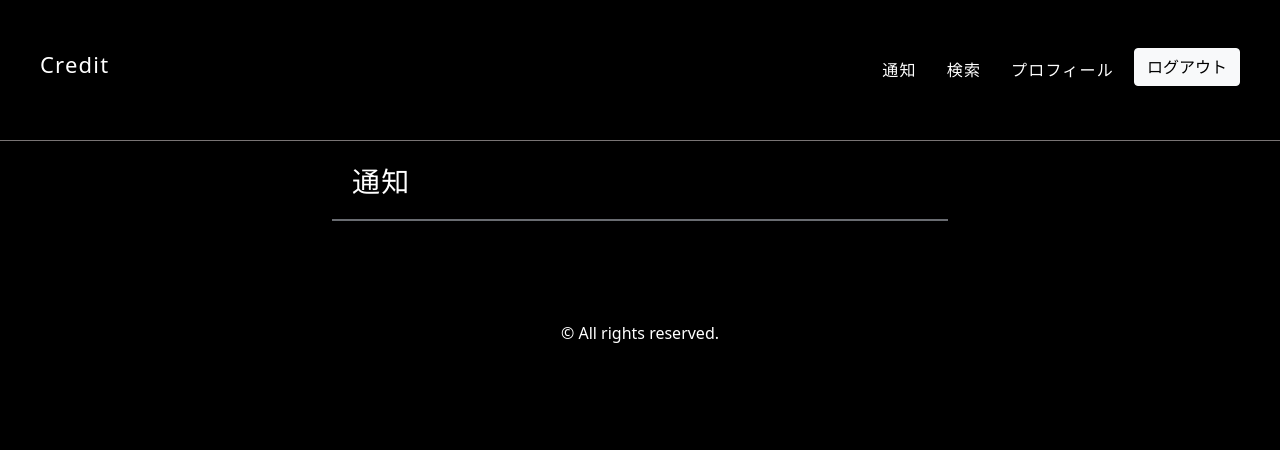
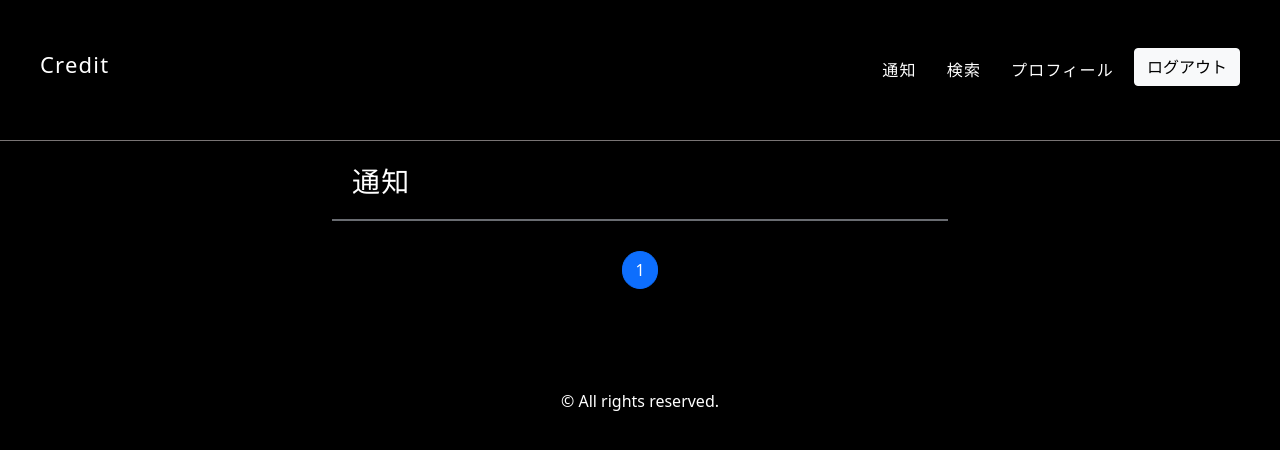
Before and after one commit to tk-art/credit, a Django app: page /notification/ in a window 1280 px wide. Shown: the top 450 px of the page. Run offline with Django 3.2, Linux system fonts and the light colour scheme; the visitor is signed in with stand-in values (Sample User, id 1); data that the repository does not hold is empty.

Commit message:
Create notification function

```diff
--- a/credit/templates/notification.html
+++ b/credit/templates/notification.html
@@ -13,5 +13,22 @@
         <div class="separator"></div>
       </div>
     {% endfor %}
+
+    <nav class="paginate" aria-label="Page navigation">
+      <ul class="pagination">
+        {% for num in page_obj.paginator.page_range %}
+          {% if page_obj.number == num %}
+            <li class="page-item active" aria-current="page">
+              <a href="?page={{ num }}" class="page-link">{{ num }}</a>
+            </li>
+          {% else %}
+            <li class="page-item">
+              <a href="?page={{ num }}" class="page-link">{{ num }}</a>
+            </li>
+          {% endif %}
+        {% endfor %}
+      </ul>
+    </nav>
+  </div>
 </div>
 {% endblock %}
--- a/credit/views.py
+++ b/credit/views.py
@@ -238,7 +238,7 @@ def like_post(request, post_id):
         post.like_count += 1
         is_liked = True
         if request.user != post.user:
-            notification_content = f"{request.user.username}さんが宣言「{post.content}」にいいねしました"
+            notification_content = f"「{request.user.username}」さんが宣言「{post.content}」にいいねしました"
             Notification.objects.create(user=post.user, post=post, content=notification_content)
 
 
@@ -264,7 +264,7 @@ def follow(request, user_id):
         else:
             request.user.profile.follows.add(user_to_toggle.profile)
             is_following = True
-            notification_content = f"{request.user.username}さんにフォローされました"
+            notification_content = f"「{request.user.username}」さんにフォローされました"
             Notification.objects.create(user=user_to_toggle, content=notification_content)
 
         response_data = {
--- a/static/css/style.css
+++ b/static/css/style.css
@@ -580,3 +580,14 @@ label {
 .notification-content {
   margin-left: 20px;
 }
+
+/* ページネーション */
+.pagination {
+  justify-content: center;
+}
+.page-item {
+  margin: 0 5px;
+}
+.page-link {
+  border-radius: 100px !important;
+}
--- a/static/js/main.js
+++ b/static/js/main.js
@@ -200,7 +200,6 @@ $(document).ready(function() {
       url: '/api/notifications/check',
       method: 'GET',
       success: function(response) {
-        console.log(response);
         if (response.hasNewNotification) {
           showNewNotification();
         }
@@ -218,6 +217,6 @@ $(document).ready(function() {
   });
 
   function showNewNotification() {
-    $('#notification-icon').html('⭕️');
+    $('#notification-icon').html('🔴');
   }
 });
```
Lines whose indentation alone changed are shown as unchanged.
